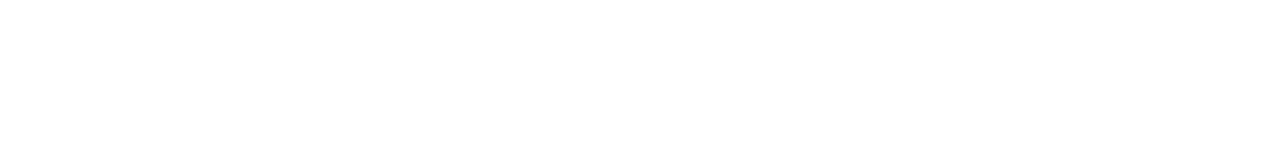
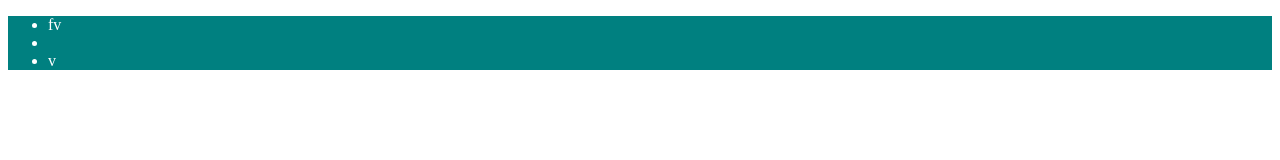
Before and after one commit to AhmedAshraf285/Task_2, a plain HTML site: page index.html in a window 1280 px wide. Drawn offline with Linux system fonts and the light colour scheme.

Commit message:
Add nav bar

```diff
--- a/index.html
+++ b/index.html
@@ -8,6 +8,13 @@
     <link rel='stylesheet'  href='style.css'>
 </head>
 <body>
+    <nav>
+        <ul>
+            <li>fv</li>
+            <li><v/li>
+            <li>v</li>
+        </ul>
+    </nav>
 
 </body>
 </html>
--- a/style.css
+++ b/style.css
@@ -0,0 +1,5 @@
+nav{
+    background-color: teal;
+    color:white;
+
+}
```
